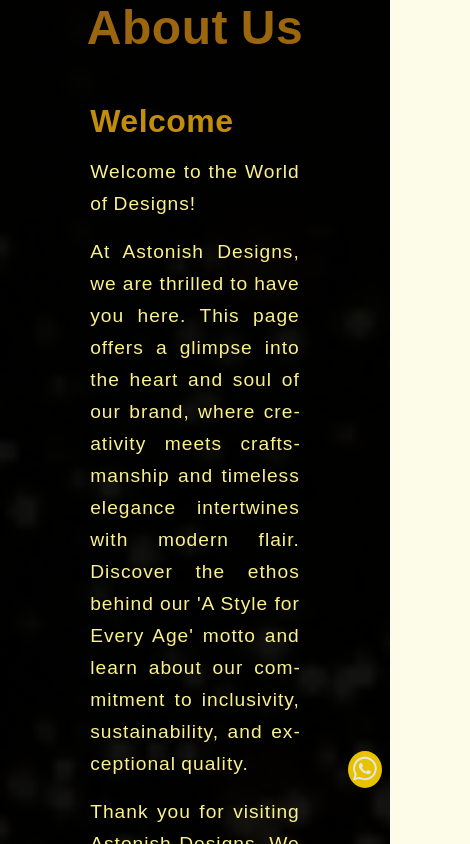
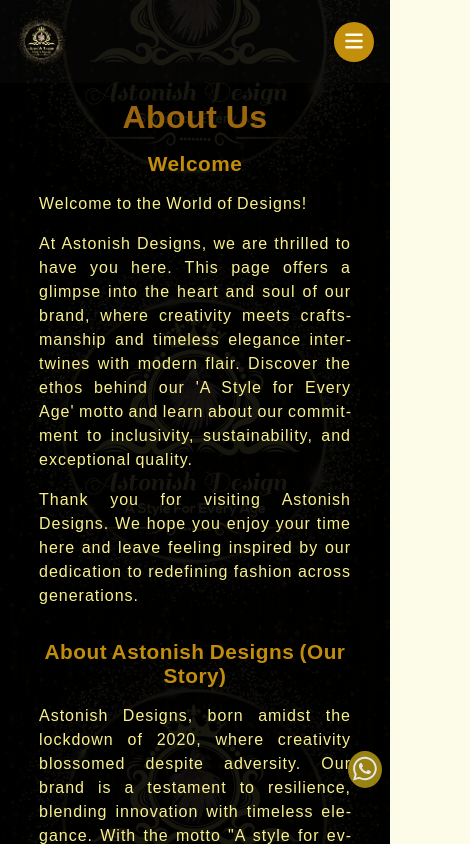
Before and after one commit to Kemi-Oluwadahunsi/Astonish-Designs, a React (Vite) app: page /about in a window 390 px wide. Shown: the top 844 px of the page, 470 px wide, since content can reach past the window. Built offline with nearby package versions, Linux system fonts and the light colour scheme.

Commit message:
Style and Update: Update for some components and style for responsiveness on mobile view

```diff
--- a/src/components/AboutMajor/AboutMajor.jsx
+++ b/src/components/AboutMajor/AboutMajor.jsx
@@ -6,6 +6,7 @@
 import Contact from "../Contact/Contact";
 import { useState, useEffect } from "react";
 import PropTypes from "prop-types";
+import Navbar from "../Navbar/Navbar";
 
 const AboutMajor = ({ showContact, toggleContact }) => {
   const [buttonText, setButtonText] = useState("Click to close");
@@ -28,6 +29,7 @@
       <div>
         <div className="aboutMajorBody">
           <Header />
+          <Navbar />
           <div className="aboutText2">
             <h1>About Us</h1>
 
@@ -125,7 +127,6 @@
             </div>
           </div>
 
-          <div className="aboutCEO"></div>
           <div className="lastPart">
             <div className="ceo">
               <img src="/images/CEOsmall.png" alt="ceo" width={150} />
--- a/src/components/AboutMajor/aboutmajor.scss
+++ b/src/components/AboutMajor/aboutmajor.scss
@@ -1,13 +1,22 @@
+@import "../../App.scss";
+
 .aboutMajorBody {
-  background: linear-gradient(to bottom, rgba(0, 0, 0, 0.9), rgba(0, 0, 0, 0.9)), url("/images/logoOriginal.jpg");
+  background: linear-gradient(to bottom, rgba(0, 0, 0, 0.9), rgba(0, 0, 0, 0.9)),
+    url("/images/logoOriginal.jpg");
   background-repeat: no-repeat;
-  background-size: cover;
+  background-size: contain;
   background-position: center;
   padding: 0 4rem;
   display: flex;
-    flex-direction: column;
-    gap: 3rem;
+  flex-direction: column;
+  gap: 3rem;
 
+  @include mobile {
+    padding: 0;
+    background-repeat: repeat;
+    background-position: bottom;
+    gap: 1rem;
+  }
 
   .aboutText2 {
     display: flex;
@@ -16,12 +25,20 @@
     align-items: center;
     justify-content: center;
 
+    @include mobile {
+      gap: 1rem;
+    }
+
     h1 {
       display: flex;
       justify-content: center;
       align-items: center;
       font-size: 3rem;
       color: #9b660d;
+
+      @include mobile {
+        font-size: 2rem;
+      }
     }
 
     .aboutMajorText {
@@ -39,6 +56,11 @@
       div > h2 {
         font-size: 2rem;
         color: #c28d0c;
+
+        @include mobile {
+          font-size: 1.3rem;
+          text-align: center;
+        }
       }
 
       div p {
@@ -47,6 +69,11 @@
         line-height: 2rem;
         letter-spacing: 1px;
         font-family: Arial, Helvetica, sans-serif;
+
+        @include mobile {
+          font-size: 1rem;
+          line-height: 1.5rem;
+        }
       }
     }
   }
@@ -59,14 +86,32 @@
     margin: auto;
     padding-bottom: 2rem;
 
+    @include mobile {
+      flex-direction: column;
+      justify-content: center;
+      width: 100%;
+      gap: 2rem;
+      padding-top: 2rem;
+    }
+
     .ceo {
       display: flex;
       justify-content: space-between;
       gap: 2rem;
 
+      @include mobile {
+        gap: 0.5rem;
+        flex-direction: column;
+      }
+
       img {
         border: 3px solid #f6e14e;
         border-radius: 50%;
+
+        @include mobile {
+          width: 30%;
+          margin: auto;
+        }
       }
 
       .position {
@@ -75,6 +120,12 @@
         justify-content: center;
         gap: 1rem;
         color: #c28d0c;
+
+        @include mobile {
+          gap: 0.5rem;
+          margin: auto;
+          align-items: center;
+        }
 
         h4 {
           font-size: 1.3rem;
@@ -103,7 +154,7 @@
         color: #2f2f2f;
         justify-content: center;
         align-items: center;
-        gap: .5rem;
+        gap: 0.5rem;
         font-size: 1.2rem;
         font-family: Verdana, Geneva, Tahoma, sans-serif;
         font-style: normal;
@@ -111,8 +162,13 @@
         border: none;
         border-radius: 6.25rem;
         cursor: pointer;
+
+        @include mobile {
+          font-size: 1rem;
+          padding: 0.7rem;
+          margin-top: 0;
+        }
       }
     }
   }
-
 }
--- a/src/components/CatalogueMain/CatalogueMain.jsx
+++ b/src/components/CatalogueMain/CatalogueMain.jsx
@@ -8,6 +8,7 @@
 import { FontAwesomeIcon } from "@fortawesome/react-fontawesome";
 import { faArrowRight } from "@fortawesome/free-solid-svg-icons";
 import PropTypes from "prop-types";
+import Navbar from "../Navbar/Navbar";
 
 
 const CatalogueMain = ({ showContact, toggleContact }) => {
@@ -58,6 +59,7 @@
       <div className="catalogueMain">
         <div className="subHeader">
           <Header />
+          <Navbar />
           <div className="catalogueMainTitle">
             <h1>Our Collections</h1>
             <p>
--- a/src/components/Home/Home.jsx
+++ b/src/components/Home/Home.jsx
@@ -25,7 +25,7 @@
     <div className="mainBody">
       <div className="main">
         <Header scrollToContact={scrollToContact} />
-        <Navbar scrollToContact={scrollToContact}/>
+        <Navbar scrollToContact={scrollToContact} />
         <div className="mainContent">
           <div className="text">
             <h1>Astonish</h1>
--- a/src/components/Home/home.scss
+++ b/src/components/Home/home.scss
@@ -8,7 +8,7 @@
       to bottom,
   rgba(0, 0, 0, 0.5),
   rgba(0, 0, 0, 0.5)
- ),url(/public/images/hero-back2.jpg);
+ ),url(/images/hero-back2.jpg);
   background-size: cover;
   background-position: center;
   background-repeat: no-repeat;
@@ -24,6 +24,7 @@
     @include mobile {
       height: 25rem;
       gap: 3rem;
+      padding: 0;
     }
 
   .mainContent {
--- a/src/components/Navbar/Navbar.jsx
+++ b/src/components/Navbar/Navbar.jsx
@@ -7,9 +7,9 @@
   faTimes,
 } from '@fortawesome/free-solid-svg-icons'
 import {
-  faFacebook,
+  faFacebookSquare,
   faInstagram,
-  // faWhatsapp,
+  faLinkedin,
   faXTwitter,
 } from '@fortawesome/free-brands-svg-icons'
 import { Link } from 'react-router-dom'
@@ -59,15 +59,15 @@
                   <FontAwesomeIcon
                     icon={faTimes}
                     style={{
-                      width: "30px",
-                      height: "30px",
+                      width: "20px",
+                      height: "20px",
                       border: "none",
                     }}
                   />
                 ) : (
                   <FontAwesomeIcon
                     icon={faBars}
-                    style={{ width: "30px", height: "30px" }}
+                    style={{ width: "20px", height: "20px" }}
                   />
                 )}
               </button>
@@ -95,45 +95,47 @@
               <ul>
                 <li onClick={closeMobileContent}>
                   <a
+                    href="https://www.instagram.com/astonishdesigns"
                     target="_blank"
-                    rel="noopener noreferrer"
-                    href="https://www.linkedin.com/in/oluwakemioluwadahunsi/"
+                    rel="noreferrer"
+                    className="instagram"
                   >
-                    <FontAwesomeIcon icon={faInstagram} color="#0c0c1d" />
+                    <FontAwesomeIcon icon={faInstagram} />
                   </a>
                 </li>
 
                 <li onClick={closeMobileContent}>
                   <a
+                    href="https://www.facebook.com/officialastonishdesigns"
                     target="_blank"
-                    rel="noopenener noreferrer"
-                    href="https://www.facebook.com/kaliceagbabiaka1"
+                    rel="noreferrer"
+                    className="facebook"
                   >
-                    <FontAwesomeIcon icon={faFacebook} color="#0c0c1d" />
+                    <FontAwesomeIcon icon={faFacebookSquare} />
                   </a>
                 </li>
 
                 <li onClick={closeMobileContent}>
                   <a
+                    href="https://www.facebook.com/officialastonishdesigns"
                     target="_blank"
-                    rel="noopener noreferrer"
-                    href="https://twitter.com/km_oluwadahunsi"
+                    rel="noreferrer"
+                    className="xTwitter"
                   >
-                    <FontAwesomeIcon icon={faXTwitter} color="#0c0c1d" />
+                    <FontAwesomeIcon icon={faXTwitter} />
                   </a>
                 </li>
 
-
-
-                {/* <li onClick={closeMobileContent}>
+                <li onClick={closeMobileContent}>
                   <a
+                    href="https://www.facebook.com/officialastonishdesigns"
                     target="_blank"
-                    rel="noopener noreferrer"
-                    href="https://wa.me/+2348146433203"
+                    rel="noreferrer"
+                    className="linkedin"
                   >
-                    <FontAwesomeIcon icon={faWhatsapp} color="#0c0c1d" />
+                    <FontAwesomeIcon icon={faLinkedin} />
                   </a>
-                </li> */}
+                </li>
               </ul>
             </div>
           </div>
--- a/src/components/Navbar/navbar.scss
+++ b/src/components/Navbar/navbar.scss
@@ -2,6 +2,8 @@
 
 .small-screens {
   background-color: rgba(47, 47, 47, 0.1);
+  width: 100%;
+  // position: fixed;
 
   @include laptop {
     display: none;
@@ -17,11 +19,12 @@
 
       @include mobile {
         padding: 1rem;
+        width: 100%;
       }
 
       .logo {
         display: block;
-        padding: 0.5rem auto;
+        // padding: 0.5rem auto;
         img {
           border-radius: 50%;
         }
@@ -30,55 +33,55 @@
           display: block;
           width: 3.5rem;
           height: auto;
+
+          @include mobile {
+            width: 3.2rem;
           }
-
-        h3 {
-          color: #3fabf1;
-          font-size: 0.6rem;
-          margin-top: 0.1rem;
-          font-family: sans-serif;
-          letter-spacing: 0.7px;
-          animation: fadeIn 1s 1.8s backwards;
         }
       }
 
       .toggleButton {
-        width: 4rem;
-        height: 4rem;
+        width: 2rem;
+        height: 2rem;
         border-radius: 50%;
-        background-color: #3fabf1;
-        padding: 1rem;
+        background-color: #c28e0c;
+        padding: 0.5rem;
         display: flex;
         align-items: center;
         justify-content: center;
-        z-index: 1000;
+        z-index: 10000;
 
         @include mobile {
-          width: 3.5rem;
-          height: 3.5rem;
+          width: 2.5rem;
+          height: 2.5rem;
         }
 
         button {
-          background-color: #3fabf1;
-          color: #0c0c1d;
+          background-color: #c28e0c;
+          color: #fdfce9;
           border: none;
         }
       }
     }
 
     .bg {
-      background-color: #10416a;
+      // background-color: rgba(47, 47, 47, 0.9);
+      background-color: rgb(194, 142, 12);
       position: absolute;
-      left: 30%;
-      width: 70vw;
-      height: 80vh;
+      top: 0;
+      left: 0;
+      right: 0;
+      bottom: 0;
+      position: fixed;
+      width: 100vw;
+      height: 100vh;
       display: flex;
       flex-direction: column;
       align-items: center;
       justify-content: start;
       padding-top: 5rem;
       gap: 5rem;
-      z-index: 2000;
+      z-index: 1000;
       border-bottom-left-radius: 10px;
 
       .navigationItems {
@@ -86,39 +89,48 @@
         flex: 1;
         flex-direction: column;
         align-items: center;
-        justify-content: center;
+        justify-content: space-around;
         flex-basis: 100%;
 
-        .navLinks {
+        li {
               list-style: none;
-          height: 70%;
               display: flex;
-          flex-direction: column;
-          gap: 2rem;
-          font-size: 1.5rem;
-          font-weight: 600;
-          color: #3fabf1;
+              justify-content: center;
+              font-size: 1.2rem;
+              font-weight: 500;
+              font-family: Verdana, Geneva, Tahoma, sans-serif;
+              color: #fdfce9;
+              cursor: pointer;
+
+              &:hover {
                 text-decoration: underline;
+                text-decoration-color: #f1cf1e;
+                text-decoration-thickness: 5px;
+                transform: scale(1.1);
+
+                @include mobile {
+                  text-decoration: none;
+                  transform: none;
                 }
+              }
+            }
+
+
         button {
           display: flex;
-    padding: 0.9rem 2rem;
+          padding: 0.7rem 1.5rem;
           background: #f1cf1e;
-    color:#2F2F2F;
+          color: #2f2f2f;
           justify-content: center;
           align-items: center;
           gap: 0.25rem;
-    font-size: 1.3rem;
+          font-size: 1.2rem;
           font-family: Verdana, Geneva, Tahoma, sans-serif;
           font-style: normal;
-    font-weight: 400;
+          font-weight: 500;
           border: none;
           border-radius: 6.25rem;
           cursor: pointer;
-
-    &:hover {
-      transform: scale(1.1);
-    }
         }
       }
 
@@ -128,14 +140,15 @@
         width: 100%;
         flex-basis: 20%;
         align-items: flex-end;
-        justify-content: flex-end;
+        justify-content: center;
         padding: 0 0.5rem 0.5rem 0;
+         color: #805113;
 
         ul {
           display: flex;
           align-items: center;
           justify-content: space-around;
-          width: 100%;
+          width: 80%;
 
           li {
             display: flex;
--- a/src/components/Testimonials/testimonies.scss
+++ b/src/components/Testimonials/testimonies.scss
@@ -84,7 +84,7 @@
         transform: translateY(-50%);
         width: 1.5rem;
         height: 1.5rem;
-        background-color: rgba(225, 181, 17, 0.3);
+        background-color: rgba(225, 181, 17, 0.5);
         border: none;
         cursor: pointer;
         z-index: 1;
--- a/src/components/backarrow/scrollarrow.scss
+++ b/src/components/backarrow/scrollarrow.scss
@@ -14,7 +14,7 @@
     cursor: pointer;
     color: #f1cf1e;
     right: 2%;
-    background-color: #f1cf1e;
+    background-color: rgba(241, 207, 30, 0.7);
     border-radius: 50px;
     padding: 8px 10px;
     border: none;
@@ -39,7 +39,7 @@
     z-index: 10001;
     cursor: pointer;
     color: #25d366;
-    background-color: gold;
+    background-color: rgba(241, 207, 30, 0.7);
     border-radius: 50%;
     padding: 5px 10px;
     border: none;
```
Also changed, not shown: src/components/Catalogue/catalogue.scss (+7 -3 lines), src/components/Footer/footer.scss (+6 -7 lines). Lines whose indentation alone changed are shown as unchanged.
